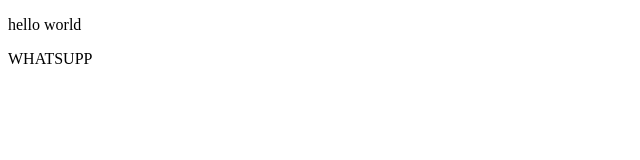
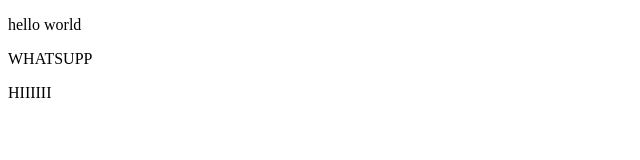
Before and after one commit to bchewy/CyberFlaming, a plain HTML site: page index.html in a window 1280 px wide. Shown: the full height of the page, 0-640 px from the left. Drawn offline with Linux system fonts and the light colour scheme.

Commit message:
added HIIIIII

```diff
--- a/index.html
+++ b/index.html
@@ -7,5 +7,6 @@
 </head>
 <body>
 <p>hello world</p><p>WHATSUPP</p>
+<p>HIIIIII</p>
 </body>
 </html>
```
